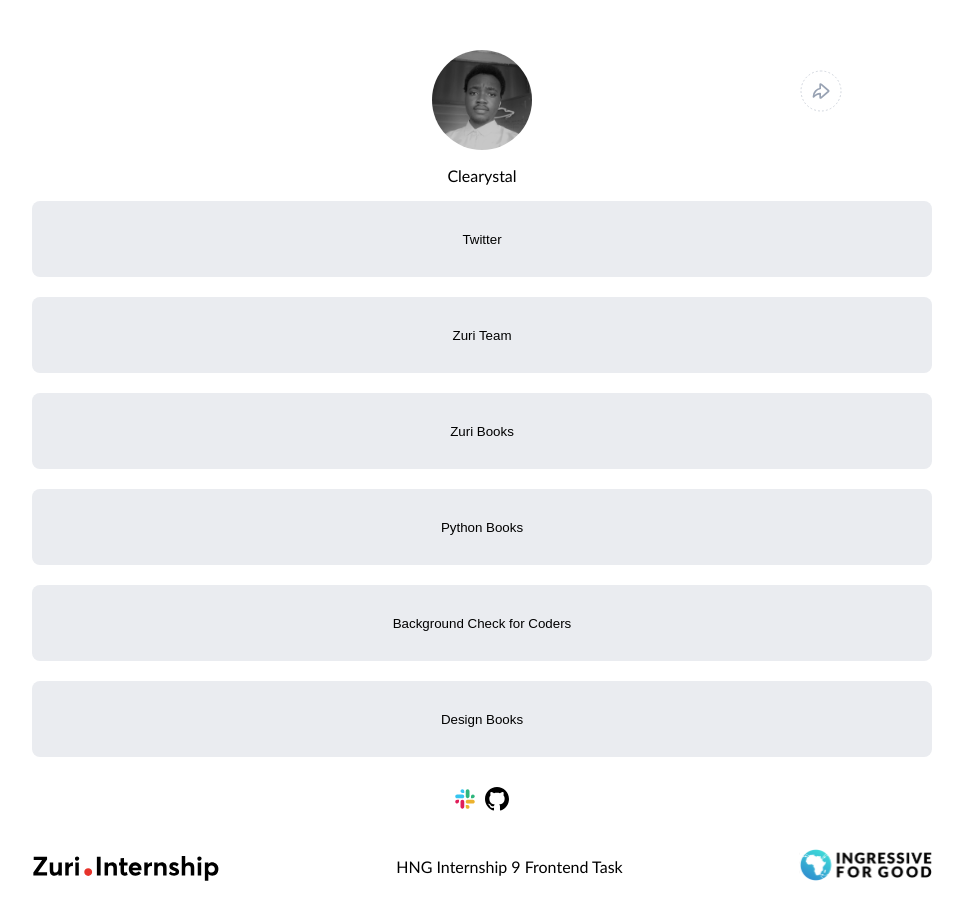
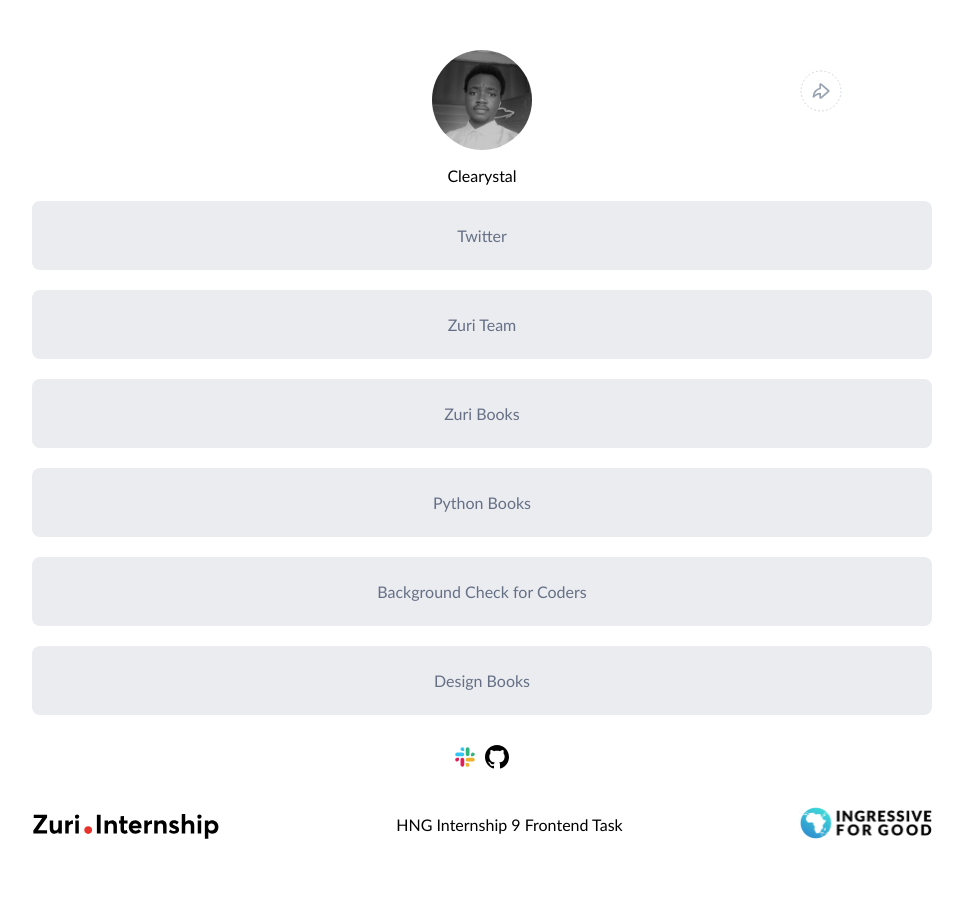
Before and after one commit to Bihefcy/linktree, a React (Create React App) app in the folder linktree/: page / in a window 1280 px wide. Shown: the top 920 px of the page, without its empty margins (158-1121 px from the left). Built offline with nearby package versions, Linux system fonts and the light colour scheme.

Commit message:
final final

```diff
--- a/linktree/package.json
+++ b/linktree/package.json
@@ -1,6 +1,5 @@
 {
   "name": "linktree",
-  "homepage": "https://Bihefcy.github.io/linktree",
   "version": "0.1.0",
   "private": true,
   "dependencies": {
@@ -14,8 +13,6 @@
     "web-vitals": "^2.1.4"
   },
   "scripts": {
-    "predeploy": "npm run build",
-    "deploy": "gh-pages -b master -d build",
     "start": "react-scripts start",
     "build": "react-scripts build",
     "test": "react-scripts test",
--- a/linktree/src/Links.js
+++ b/linktree/src/Links.js
@@ -2,27 +2,15 @@ const Links = () => {
     return (
         <div className="links">
             <div className="linka">
-                <a href="https://mobile.twitter.com/clearystal" target="_blank" rel="noreferrer">
-                    <button className="link">
-                    Twitter
-                    </button>
-
-                </a>
+                <a href="https://mobile.twitter.com/clearystal" target="_blank" rel="noreferrer" className="link"><p>Twitter</p></a>
             </div>
 
             <div className="linka">
-                <a href="https://training.zuri.team" target="_blank" rel="noreferrer">
-                    <button className="link" id="btn_zuri">
-                    Zuri Team
-                    </button>
-                </a>
+                <a href="https://training.zuri.team" target="_blank" rel="noreferrer" className="link" id="btn__zuri"><p>Zuri Team</p></a>
             </div>
 
             <div className="linka">
-                <a href="https://books.zuri.team" target="_blank" rel="noreferrer">
-                    <button className="link" id="books">
-                    Zuri Books
-                    </button>
+                <a href="https://books.zuri.team" target="_blank" rel="noreferrer" className="link" id="books"><p>Zuri Books</p>
                     <div className="link-text">
                         <p>You can find different books about design and coding by clicking on this link.</p>
                     </div>
@@ -30,10 +18,9 @@ const Links = () => {
             </div>
 
             <div className="linka">
-               <a href="https://books.zuri.team/python-for-beginners?ref_id=Victor" target="_blank" rel="noreferrer">
-                    <button className="link" id="book_python">
-                    Python Books
-                    </button>
+               <a href="https://books.zuri.team/python-for-beginners?ref_id=Victor" target="_blank" rel="noreferrer" className="link" id="book_python">
+                    <p>Python Books</p>
+
                     <div className="link-text">
                         <p>Python's extensive uses in web development, complex data analysis, and machine learning drive its popularity. To get started on learning this programmng language, click on this link.</p>
                     </div>
@@ -41,10 +28,9 @@ const Links = () => {
             </div>
 
             <div className="linka">
-                <a href="https://background.zuri.team" target="_blank" rel="noreferrer">
-                    <button className="link" id="pitch">
-                    Background Check for Coders
-                    </button>
+                <a href="https://background.zuri.team" target="_blank" rel="noreferrer" className="link" id="pitch">
+                   <p>Background Check for Coders</p>
+
                     <div className="link-text">
                         <p>Job interviews remain the most important part of making a new hire, so therefore you'll need to find out the background of the developer you want to hire. Zuri Background Check offers the best way to accomplish this.</p>
                     </div>
@@ -52,10 +38,9 @@ const Links = () => {
             </div>
 
             <div className="linka">
-                <a href="https://books.zuri.team/design-rules" target="_blank" rel="noreferrer">
-                    <button className="link" id="book_design">
-                    Design Books
-                    </button>
+                <a href="https://books.zuri.team/design-rules" target="_blank" rel="noreferrer" className="link" id="book_design">
+                   <p>Design Books</p>
+
                     <div className="link-text">
                         <p>The HNG Design Rules Book gives you the tips & guidelines you need to create truly professional designs, by addressing errors that could you get you disqualified. Remains a fundamental necessity to overcome the hurdles of each challenge meted out.</p>
                     </div>
--- a/linktree/src/index.css
+++ b/linktree/src/index.css
@@ -117,7 +117,11 @@ a {
   }
 
   .footer {
-    display: none;
+    display: block;
+  }
+
+  .footer-logo {
+    display: block;
   }
 }
 
@@ -125,17 +129,19 @@ a {
 .links {
   width: 100%;
 }
+
 .linka {
   margin-bottom: 20px;
-}
-
-.link {
   width: 100%;
-  margin: auto;
-  height: 76px;
   background-color: #EAECF0;
   border-radius: 8px;
   border: none;
+}
+
+a > p {
+  width: 100%;
+  padding: 25px 0;
+
 }
 
 .link:hover {
@@ -171,9 +177,11 @@ a {
   gap: 10px;
 }
 
-.footer-logo {
+@media (min-width: 426px) {
+  .footer-logo {
   width: 100%;
   display: flex;
   justify-content: space-between;
   align-items: center;
 }
+}
```
